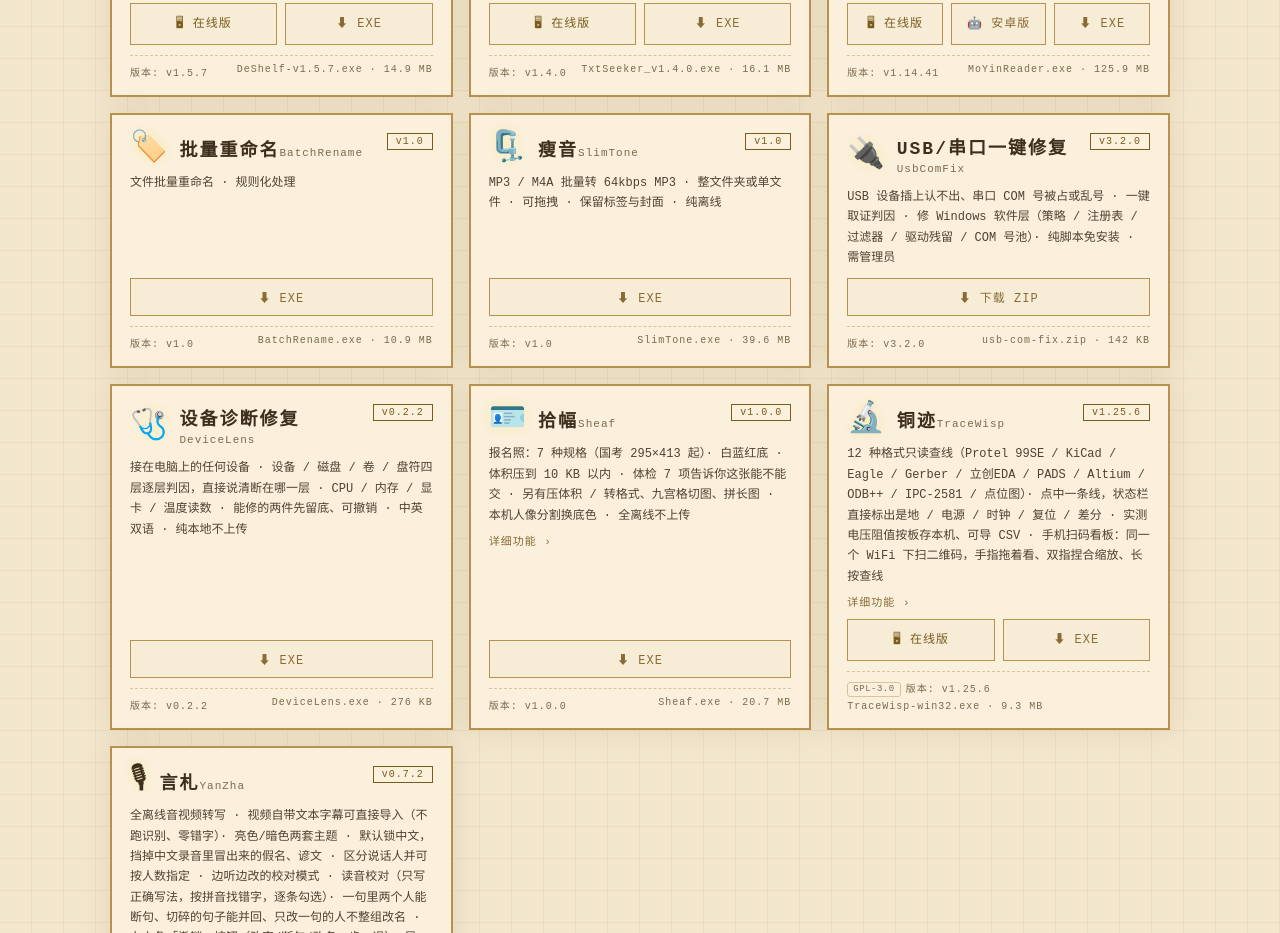
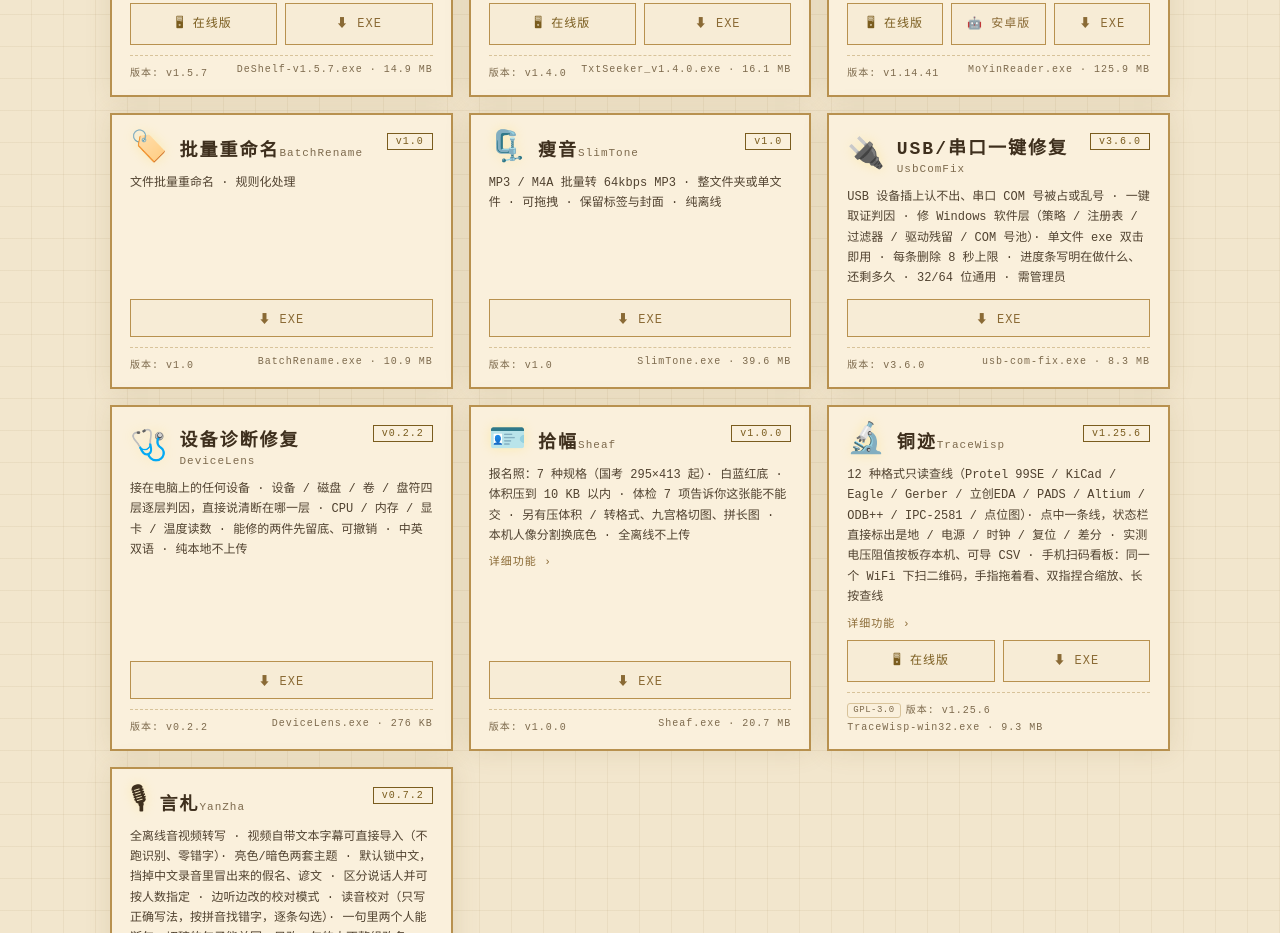
Before and after one commit to podcatcher962/podcatcher962.github.io, a plain HTML site: page index.html in a window 1280 px wide. Shown: the part 3708-4641 px from the top of the page. Drawn offline with Linux system fonts and the light colour scheme; some packages are replaced by stand-ins of ours; a script that the page names is missing.

```diff
--- a/index.html
+++ b/index.html
@@ -521,9 +521,9 @@ const APPS = [
   {icon:"🗜️", cn:"瘦音", en:"SlimTone", ver:"v1.0", cat:"tool",
    use_cn:"MP3 / M4A 批量转 64kbps MP3 · 整文件夹或单文件 · 可拖拽 · 保留标签与封面 · 纯离线", use_en:"Batch-convert MP3 & M4A to 64 kbps MP3 — folder or file, drag-and-drop, keeps tags & cover art, fully offline",
    web:null, exe:{name:"SlimTone.exe", size:"39.6 MB", url:"https://github.com/podcatcher962/SlimTone/releases/latest/download/SlimTone.exe"}},
-  {icon:"🔌", cn:"USB/串口一键修复", en:"UsbComFix", ver:"v3.2.0", cat:"tool",
-   use_cn:"USB 设备插上认不出、串口 COM 号被占或乱号 · 一键取证判因 · 修 Windows 软件层（策略 / 注册表 / 过滤器 / 驱动残留 / COM 号池）· 纯脚本免安装 · 需管理员", use_en:"USB device not detected, or COM port number taken / mixed up — one-click diagnosis, repairs the Windows software layer; script-only, no install, admin required",
-   web:null, exe:{name:"usb-com-fix.zip", size:"142 KB", url:"https://github.com/podcatcher962/usb-com-fix/releases/latest/download/usb-com-fix.zip"}},
+  {icon:"🔌", cn:"USB/串口一键修复", en:"UsbComFix", ver:"v3.6.0", cat:"tool",
+   use_cn:"USB 设备插上认不出、串口 COM 号被占或乱号 · 一键取证判因 · 修 Windows 软件层（策略 / 注册表 / 过滤器 / 驱动残留 / COM 号池）· 单文件 exe 双击即用 · 每条删除 8 秒上限 · 进度条写明在做什么、还剩多久 · 32/64 位通用 · 需管理员", use_en:"USB device not detected, or COM port taken / mixed up — one-click diagnosis, repairs the Windows software layer; single .exe, 8-second cap per removal, progress shows what it is doing and how long is left; x86 and x64; admin required",
+   web:null, exe:{name:"usb-com-fix.exe", size:"8.3 MB", url:"https://github.com/podcatcher962/usb-com-fix/releases/latest/download/usb-com-fix.exe"}},
   {icon:"🩺", cn:"设备诊断修复", en:"DeviceLens", ver:"v0.2.2", cat:"tool",
    use_cn:"接在电脑上的任何设备 · 设备 / 磁盘 / 卷 / 盘符四层逐层判因，直接说清断在哪一层 · CPU / 内存 / 显卡 / 温度读数 · 能修的两件先留底、可撤销 · 中英双语 · 纯本地不上传", use_en:"Any device on the PC — USB drive, SD card, external HDD, serial card. Traces device → disk → volume → drive letter to name the layer that broke; CPU / RAM / GPU / thermal readouts; the two safe repairs are logged and reversible; bilingual, fully local",
    web:null, exe:{name:"DeviceLens.exe", size:"276 KB", url:"https://github.com/podcatcher962/device-lens/releases/latest/download/DeviceLens.exe"}},
```
